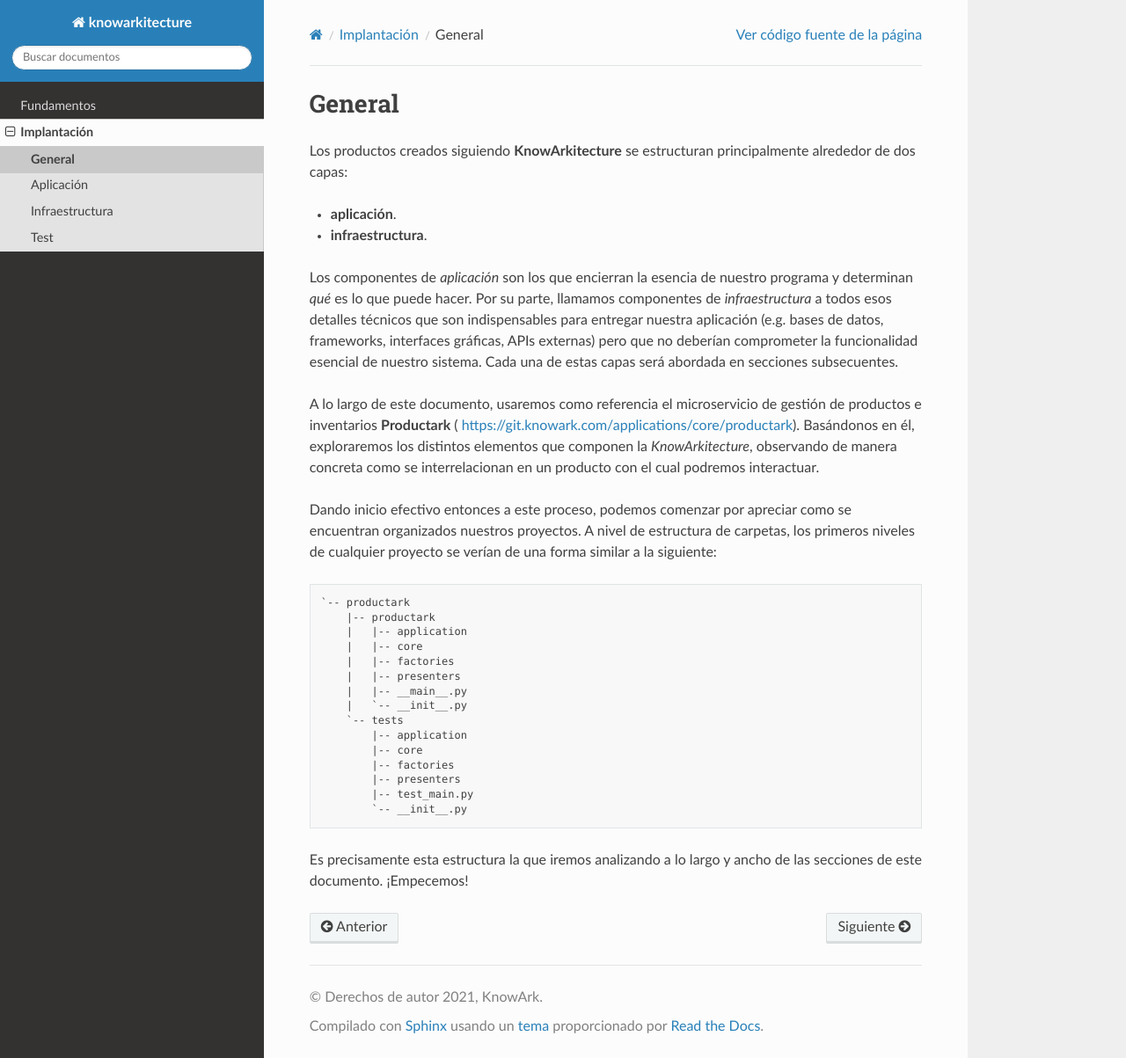
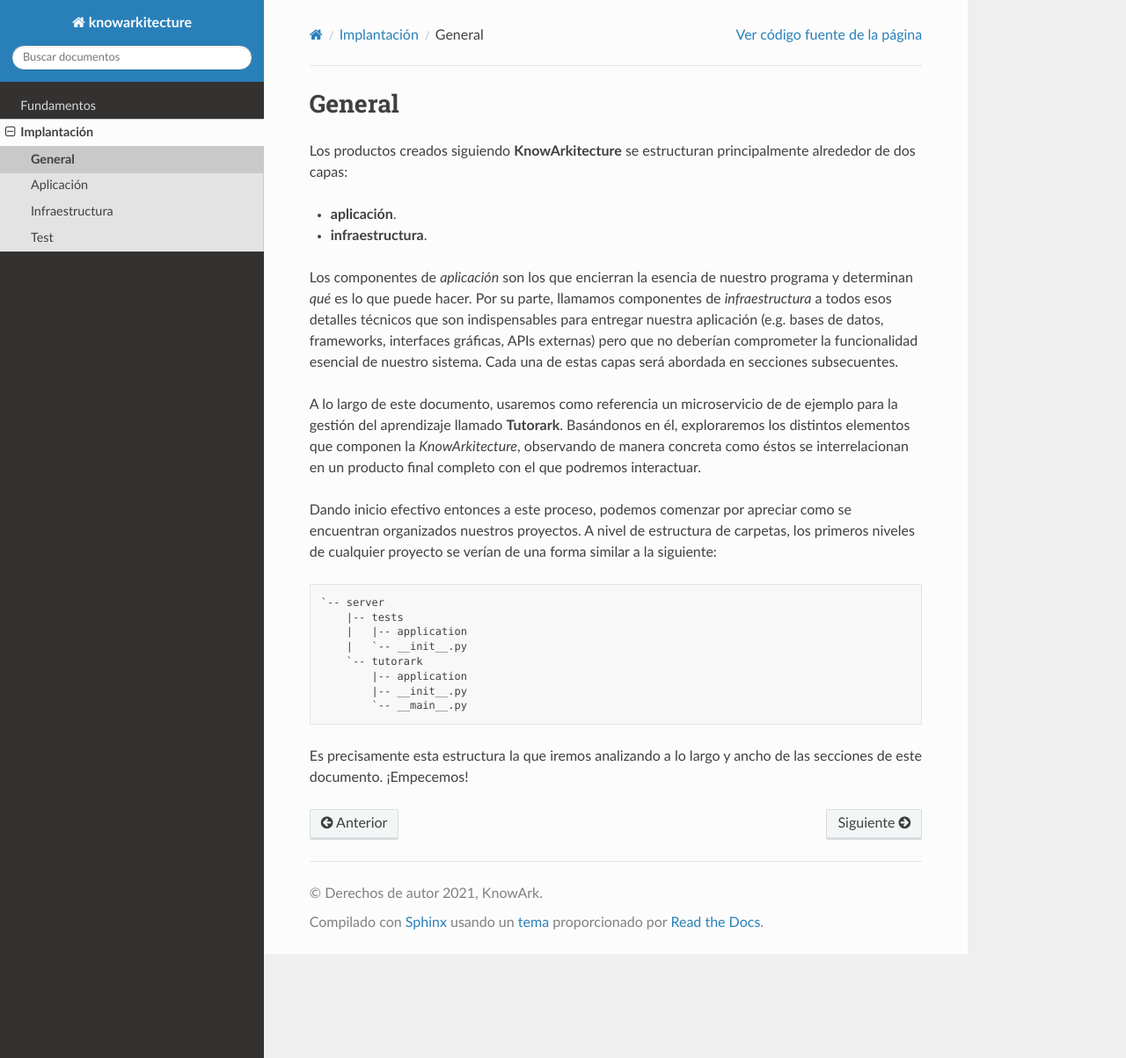
Before and after one commit to knowark/knowarkitecture, a Sphinx documentation site: the page built from docs/2_implantacion/2.1_general/index.rst, in a window 1280 px wide and 1203 px high. Shown: the whole window at 88% size. Built offline with Sphinx 7.4.7 and the Read the Docs theme 2.0.0, drawn with Linux system fonts in a browser that asks for light colours.

Commit message:
Change Productark for Tutorark as example project

```diff
--- a/docs/2_implantacion/2.1_general/index.rst
+++ b/docs/2_implantacion/2.1_general/index.rst
@@ -16,12 +16,11 @@
 comprometer la funcionalidad esencial de nuestro sistema. Cada una de estas
 capas será abordada en secciones subsecuentes.
 
-A lo largo de este documento, usaremos como referencia el microservicio de
-gestión de productos e inventarios **Productark** (
-https://git.knowark.com/applications/core/productark). Basándonos en él,
-exploraremos los distintos elementos que componen la *KnowArkitecture*,
-observando de manera concreta como se interrelacionan en un producto con el
-cual podremos interactuar.
+A lo largo de este documento, usaremos como referencia un microservicio de
+de ejemplo para la gestión del aprendizaje llamado **Tutorark**.
+Basándonos en él, exploraremos los distintos elementos que componen la
+*KnowArkitecture*, observando de manera concreta como éstos se interrelacionan
+en un producto final completo con el que podremos interactuar.
 
 Dando inicio efectivo entonces a este proceso, podemos comenzar por apreciar
 como se encuentran organizados nuestros proyectos. A nivel de estructura de
@@ -32,21 +31,14 @@
 
 .. sourcecode::
 
-    `-- productark
-        |-- productark
+    `-- server
+        |-- tests
         |   |-- application
-        |   |-- core
-        |   |-- factories
-        |   |-- presenters
-        |   |-- __main__.py
         |   `-- __init__.py
-        `-- tests
+        `-- tutorark
             |-- application
-            |-- core
-            |-- factories
-            |-- presenters
-            |-- test_main.py
-            `-- __init__.py
+            |-- __init__.py
+            `-- __main__.py
 
 Es precisamente esta estructura la que iremos analizando a lo largo y ancho
 de las secciones de este documento. ¡Empecemos!
```
Also changed, not shown: 1 other file.
